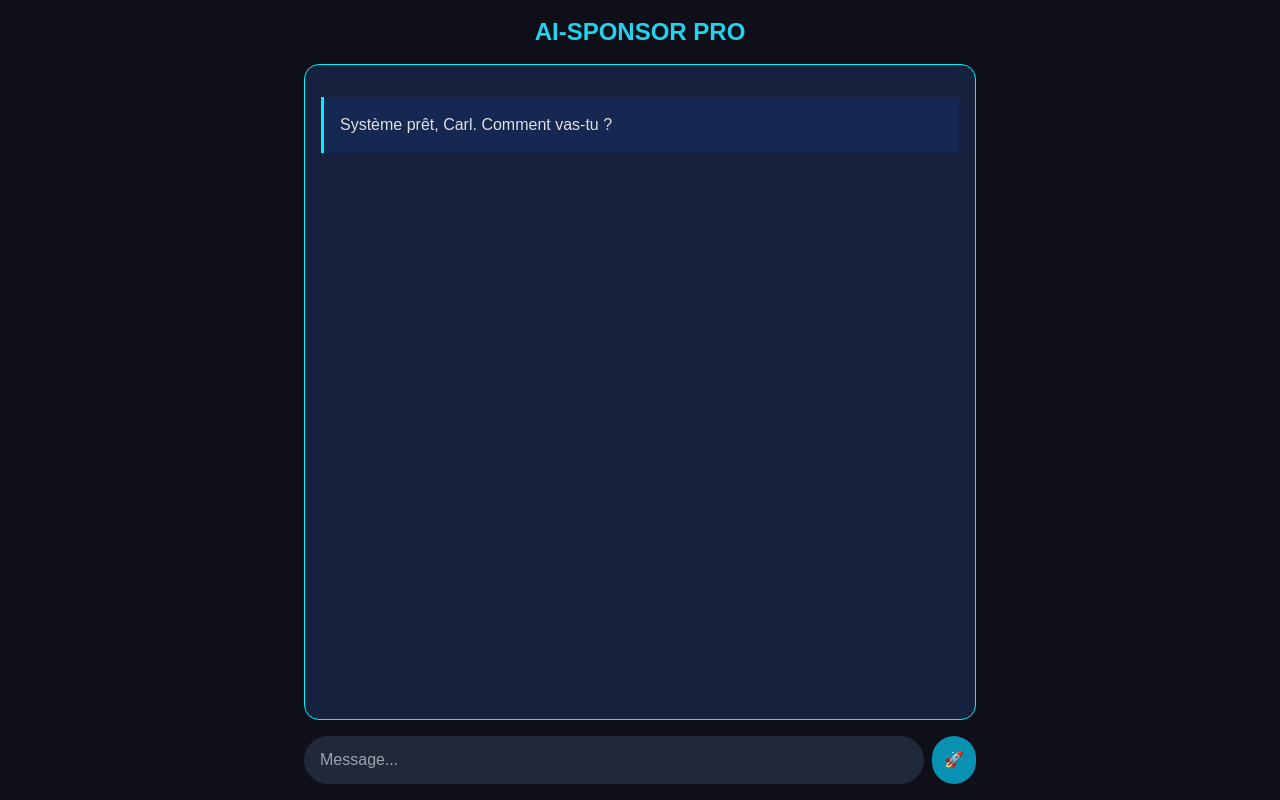
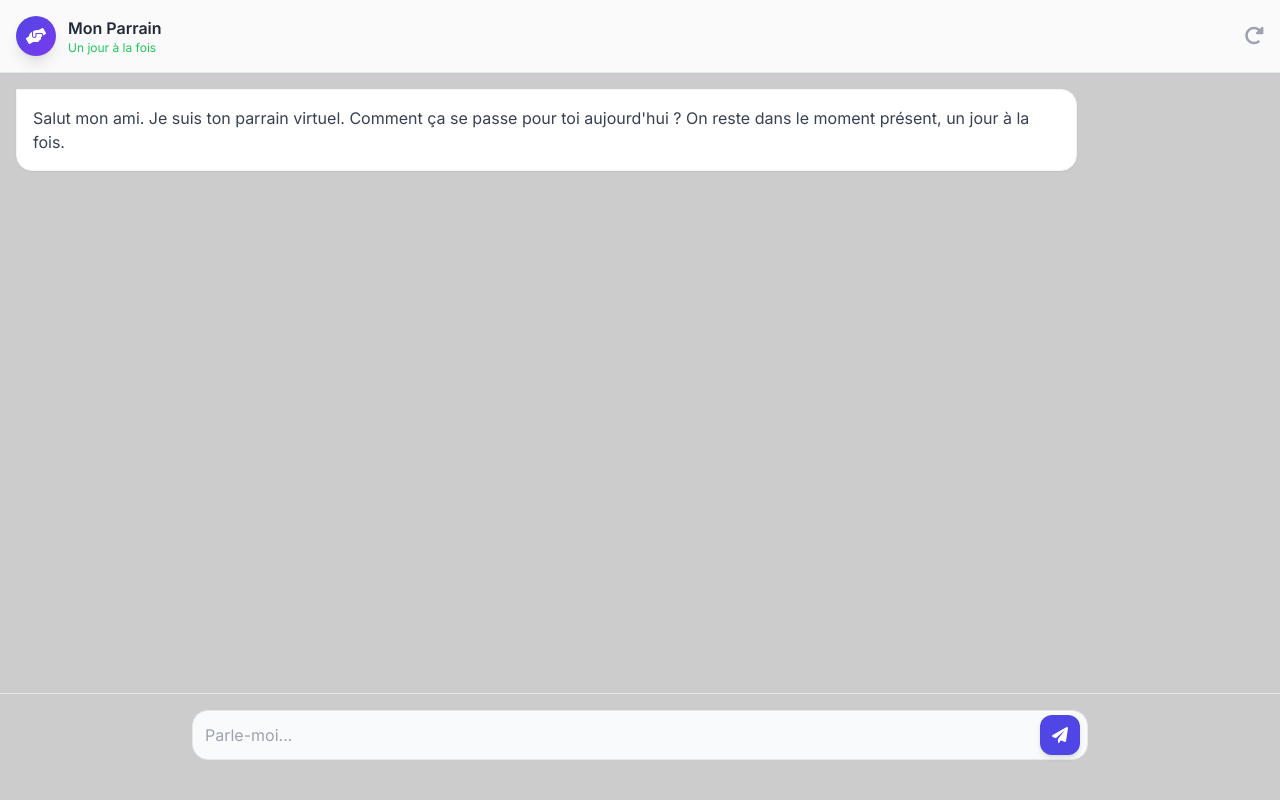
Before and after one commit to LZ964/AI-sponsor, a plain HTML site: page index.html in a window 1280 px wide. Drawn offline with nearby package versions, Linux system fonts and the light colour scheme.

Commit message:
regression

```diff
--- a/index.html
+++ b/index.html
@@ -3,63 +3,86 @@
 <head>
     <meta charset="UTF-8">
     <meta name="viewport" content="width=device-width, initial-scale=1.0">
-    <title>AI-Sponsor | Connexion Stable</title>
+    <title>Mon Parrain - Compagnon de Rétablissement</title>
     <script src="https://cdn.tailwindcss.com"></script>
+    <link href="https://cdnjs.cloudflare.com/ajax/libs/font-awesome/6.0.0/css/all.min.css" rel="stylesheet">
     <style>
-        body { background: #0f0f1a; color: #e0e0e0; font-family: sans-serif; }
-        .neon-border { border: 1px solid #00f2ff; border-radius: 15px; background: #16213e; }
-        .ai-msg { background: rgba(0, 102, 255, 0.1); border-left: 3px solid #00f2ff; padding: 1rem; margin: 1rem 0; }
-        .user-msg { background: rgba(255, 255, 255, 0.05); border-right: 3px solid #7000ff; padding: 1rem; margin: 1rem 0; text-align: right; }
+        @import url('https://fonts.googleapis.com/css2?family=Inter:wght@300;400;600&display=swap');
+        body { font-family: 'Inter', sans-serif; background-color: #ccc; }
+        .chat-container { height: calc(100vh - 180px); scroll-behavior: smooth; }
+        .message-bubble { max-width: 85%; word-wrap: break-word; }
+        .glass-effect { background: rgba(255, 255, 255, 0.9); backdrop-filter: blur(10px); border-bottom: 1px solid #e2e8f0; }
+        .sponsor-gradient { background: linear-gradient(135deg, #4f46e5 0%, #7c3aed 100%); }
     </style>
 </head>
-<body class="min-h-screen flex flex-col p-4">
-    <h1 class="text-2xl font-bold text-center text-cyan-400 mb-4">AI-SPONSOR PRO</h1>
+<body class="flex flex-col h-screen overflow-hidden">
+    <header class="glass-effect p-4 flex justify-between items-center sticky top-0 z-10">
+        <div class="flex items-center gap-3">
+            <div class="w-10 h-10 sponsor-gradient rounded-full flex items-center justify-center text-white shadow-lg">
+                <i class="fas fa-hands-helping"></i>
+            </div>
+            <div>
+                <h1 class="font-semibold text-gray-800">Mon Parrain</h1>
+                <p class="text-xs text-green-500">Un jour à la fois</p>
+            </div>
+        </div>
+        <button onclick="location.reload()" class="text-gray-400 hover:text-red-500"><i class="fas fa-redo-alt text-xl"></i></button>
+    </header>
 
-    <main class="flex-grow max-w-2xl mx-auto w-full flex flex-col">
-        <div id="chat-window" class="flex-grow overflow-y-auto mb-4 p-4 neon-border">
-            <div class="ai-msg">Système prêt, Carl. Comment vas-tu ?</div>
-        </div>
-
-        <div class="flex gap-2">
-            <input type="text" id="user-input" class="flex-grow bg-gray-800 border-none rounded-full px-4 text-white" placeholder="Message...">
-            <button onclick="sendMessage()" class="bg-cyan-600 p-3 rounded-full text-black font-bold">🚀</button>
+    <main id="chat-box" class="chat-container overflow-y-auto p-4 space-y-4">
+        <div class="flex justify-start">
+            <div class="message-bubble bg-white border border-gray-100 shadow-sm p-4 rounded-2xl rounded-tl-none">
+                <p class="text-gray-700">Salut mon ami. Je suis ton parrain virtuel. Comment ça se passe pour toi aujourd'hui ? On reste dans le moment présent, un jour à la fois.</p>
+            </div>
         </div>
     </main>
 
+    <footer class="p-4 bg-white border-t" style="background-color:#ccc">
+        <div class="max-w-4xl mx-auto relative flex items-center gap-2">
+            <textarea id="user-input" rows="1" class="w-full p-3 bg-gray-50 border border-gray-200 rounded-2xl focus:outline-none focus:ring-2 focus:ring-indigo-500 resize-none" placeholder="Parle-moi..."></textarea>
+            <button onclick="handleSend()" class="absolute right-2 w-10 h-10 bg-indigo-600 text-white rounded-xl flex items-center justify-center shadow-md">
+                <i class="fas fa-paper-plane"></i>
+            </button>
+        </div>
+    </footer>
+
     <script>
         const apiKey = "AIzaSyBPd7ORtzCO2662BFBAntDR2gnYJSW54yQ";
+        const chatBox = document.getElementById('chat-box');
+        const userInput = document.getElementById('user-input');
+        let messages = [];
 
-        async function sendMessage() {
-            const input = document.getElementById('user-input');
-            const chatWindow = document.getElementById('chat-window');
-            if (!input.value.trim()) return;
+        const SYSTEM_PROMPT = "Tu es 'Le Parrain', une IA de soutien pour le rétablissement. Tu partages ton expérience, ta force et ton espérance selon les 12 étapes. Pas de jugement.";
 
-            const text = input.value;
-            input.value = '';
-            chatWindow.innerHTML += `<div class="user-msg">${text}</div>`;
+        async function handleSend() {
+            const text = userInput.value.trim();
+            if (!text) return;
+            appendMessage('user', text);
+            userInput.value = '';
+            messages.push({ role: "user", parts: [{ text: text }] });
 
             try {
-                // Utilisation du modèle générique 'gemini-pro' sur l'endpoint v1
-                const response = await fetch(`https://generativelanguage.googleapis.com/v1/models/gemini-pro:generateContent?key=${apiKey}`, {
+                const response = await fetch(`https://generativelanguage.googleapis.com/v1beta/models/gemini-2.5-flash-preview-09-2025:generateContent?key=${apiKey}`, {
                     method: 'POST',
                     headers: { 'Content-Type': 'application/json' },
-                    body: JSON.stringify({
-                        contents: [{ parts: [{ text: "Réponds brièvement en tant que parrain de rétablissement : " + text }] }]
-                    })
+                    body: JSON.stringify({ contents: messages, systemInstruction: { parts: [{ text: SYSTEM_PROMPT }] } })
                 });
+                const data = await response.json();
+                const aiText = data.candidates?.[0]?.content?.parts?.[0]?.text || "Je t'écoute.";
+                appendMessage('ai', aiText);
+                messages.push({ role: "model", parts: [{ text: aiText }] });
+            } catch (e) { appendMessage('ai', "Problème de connexion."); }
+        }
 
-                const data = await response.json();
-
-                if (data.error) {
-                    throw new Error(data.error.message);
-                }
-
-                const aiResponse = data.candidates[0].content.parts[0].text;
-                chatWindow.innerHTML += `<div class="ai-msg">${aiResponse}</div>`;
-            } catch (e) {
-                chatWindow.innerHTML += `<div class="text-red-500 text-center text-xs">ERREUR : ${e.message}</div>`;
-            }
-            chatWindow.scrollTop = chatWindow.scrollHeight;
+        function appendMessage(role, text) {
+            const wrapper = document.createElement('div');
+            wrapper.className = `flex ${role === 'user' ? 'justify-end' : 'justify-start'}`;
+            const bubble = document.createElement('div');
+            bubble.className = `message-bubble p-4 rounded-2xl shadow-sm ${role === 'user' ? 'bg-indigo-600 text-white rounded-tr-none' : 'bg-white border text-gray-700 rounded-tl-none'}`;
+            bubble.innerHTML = text.replace(/\n/g, '<br>');
+            wrapper.appendChild(bubble);
+            chatBox.appendChild(wrapper);
+            chatBox.scrollTop = chatBox.scrollHeight;
         }
     </script>
 </body>
```
Also changed, not shown: server.js (line endings or trailing spaces).
